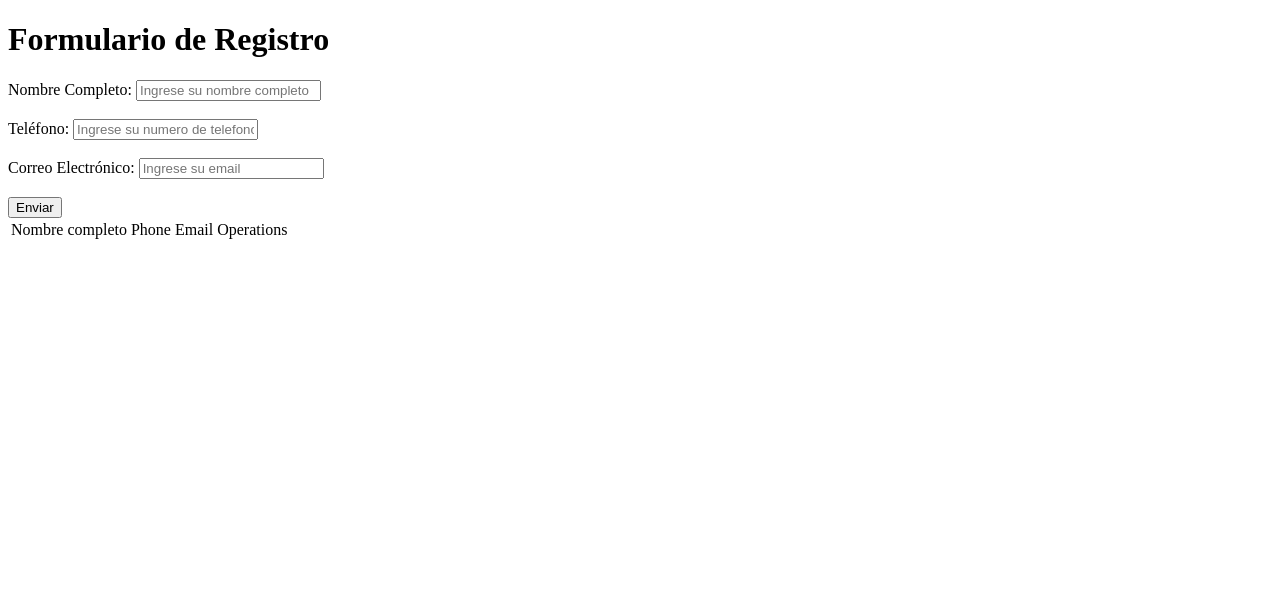
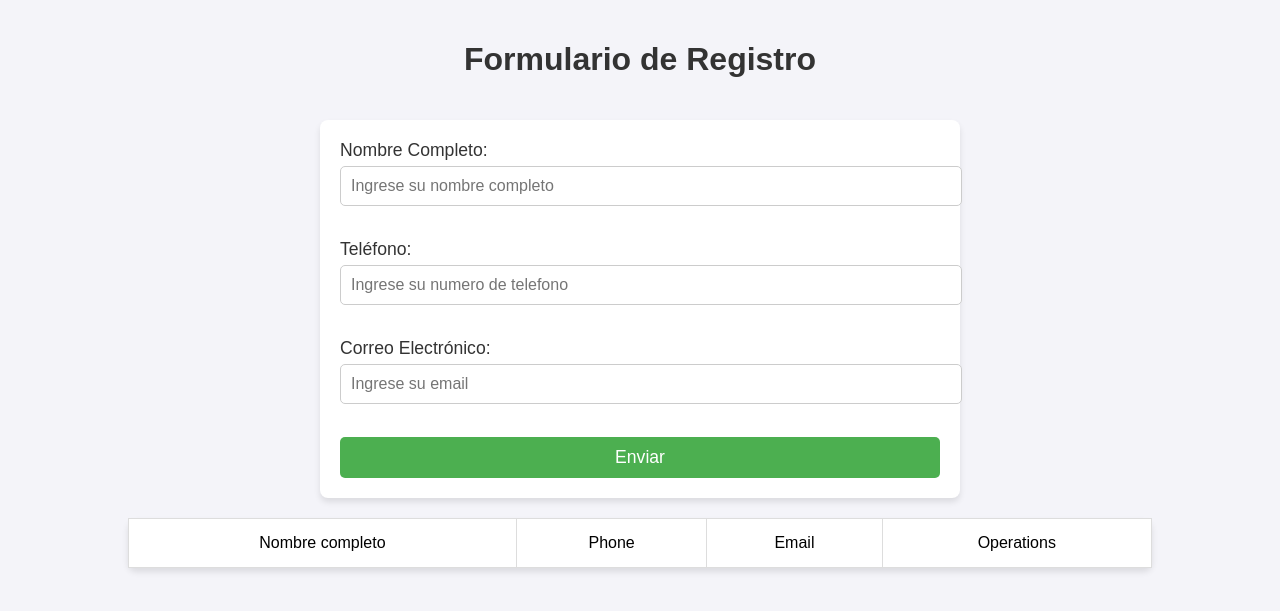
Before and after one commit to FelipeSanchezS/Miniproyectos_Python, a Flask app: page / in a window 1280 px wide. Shown: the top 611 px of the page. Run offline with Flask 3, Linux system fonts and the light colour scheme; data that the repository does not hold is empty; some libraries are stand-ins or nearby versions.

Commit message:
Se continua con la forma de agregar estilos

```diff
--- /dev/null
+++ b/Crud_App_Web/templates/css/index.css
@@ -0,0 +1,104 @@
+/* General */
+body {
+    font-family: Arial, sans-serif;
+    background-color: #f4f4f9;
+    margin: 0;
+    padding: 0;
+    box-sizing: border-box;
+}
+
+h1 {
+    text-align: center;
+    color: #333;
+    padding: 20px 0;
+}
+
+form {
+    background-color: #fff;
+    max-width: 600px;
+    margin: 20px auto;
+    padding: 20px;
+    border-radius: 8px;
+    box-shadow: 0 4px 6px rgba(0, 0, 0, 0.1);
+}
+
+form label {
+    font-size: 1.1em;
+    color: #333;
+    display: block;
+    margin-bottom: 5px;
+}
+
+form input {
+    width: 100%;
+    padding: 10px;
+    margin-bottom: 15px;
+    border-radius: 5px;
+    border: 1px solid #ccc;
+    font-size: 1em;
+}
+
+form button {
+    width: 100%;
+    padding: 10px;
+    background-color: #4CAF50;
+    color: white;
+    border: none;
+    border-radius: 5px;
+    font-size: 1.1em;
+    cursor: pointer;
+}
+
+form button:hover {
+    background-color: #45a049;
+}
+
+/* Table */
+table {
+    width: 80%;
+    margin: 20px auto;
+    border-collapse: collapse;
+    background-color: #fff;
+    border-radius: 8px;
+    box-shadow: 0 4px 6px rgba(0, 0, 0, 0.1);
+}
+
+table th, table td {
+    padding: 15px;
+    text-align: center;
+    border: 1px solid #ddd;
+}
+
+table th {
+    background-color: #f4f4f9;
+    color: #333;
+}
+
+table td {
+    background-color: #fff;
+}
+
+table a {
+    color: #3498db;
+    text-decoration: none;
+    margin: 0 5px;
+}
+
+table a:hover {
+    text-decoration: underline;
+}
+
+/* Flash messages */
+.flash-message {
+    background-color: #e7f7d6;
+    color: #4CAF50;
+    padding: 10px;
+    margin: 10px 0;
+    border-radius: 5px;
+    text-align: center;
+}
+
+.flash-message.error {
+    background-color: #f8d7da;
+    color: #d32f2f;
+}
--- a/Crud_App_Web/templates/index.html
+++ b/Crud_App_Web/templates/index.html
@@ -3,11 +3,13 @@
 <head>
     <meta charset="UTF-8">
     <meta name="viewport" content="width=device-width, initial-scale=1.0">
+    <link rel="stylesheet" href="/Crud_App_Web/templates/css/index.css">
     <title>Registro de usuario</title>
 </head>
 <body>
 
     <h1>Formulario de Registro</h1>
+
 
     {% with messages = get_flashed_messages() %}
     {% if messages %}
```
Also changed, not shown: Crud_App_Web/templates/plantilla.html (added, +15 -0 lines).
